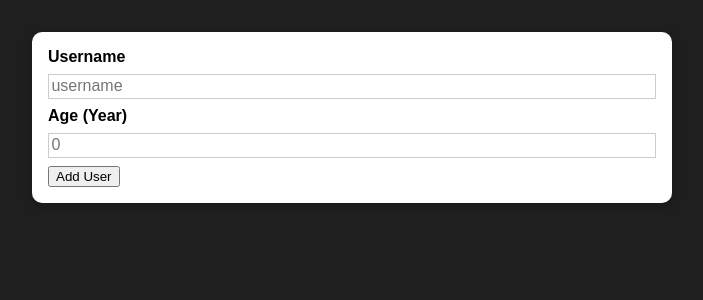
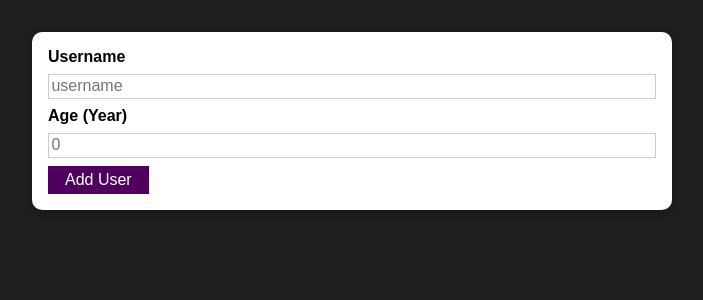
Before and after one commit to Phaggiuz/list-of-persons, a React (Create React App) app: page / in a window 1280 px wide. Shown: the top 300 px of the page, without its empty margins (288-991 px from the left). Built offline with nearby package versions, Linux system fonts and the light colour scheme.

Commit message:
adding re-usable Button component, using button component in AddUser component, adding style in button component

```diff
--- /dev/null
+++ b/src/components/UI/Button.js
@@ -0,0 +1,17 @@
+import React from "react";
+
+import styles from "./Button.module.css";
+
+const Button = (props) => {
+  return (
+    <button
+      className={styles.button}
+      type={props.type || "button"}
+      onClick={props.onClick}
+    >
+      {props.children}
+    </button>
+  );
+};
+
+export default Button;
--- /dev/null
+++ b/src/components/UI/Button.module.css
@@ -0,0 +1,18 @@
+.button {
+    font: inherit;
+    border: 1px solid #4f005f;
+    background: #4f005f;
+    color: white;
+    padding: 0.25rem 1rem;
+    cursor: pointer;
+  }
+
+  .button:hover,
+  .button:active {
+    background: #741188;
+    border-color: #741188;
+  }
+
+  .button:focus {
+    outline: none;
+  }
--- a/src/components/Users/AddUser.js
+++ b/src/components/Users/AddUser.js
@@ -1,6 +1,7 @@
 import React from "react";
 
 import Card from "../UI/Card";
+import Button from "../UI/Button";
 import styles from "./AddUser.module.css";
 
 const AddUser = (props) => {
@@ -15,7 +16,7 @@
         <input id="username" type="text" placeholder="username"></input>
         <label htmlFor="age">Age (Year)</label>
         <input id="age" type="number" placeholder="0"></input>
-        <button type="submit">Add User</button>
+        <Button type="submit">Add User</Button>
       </form>
     </Card>
   );
```
